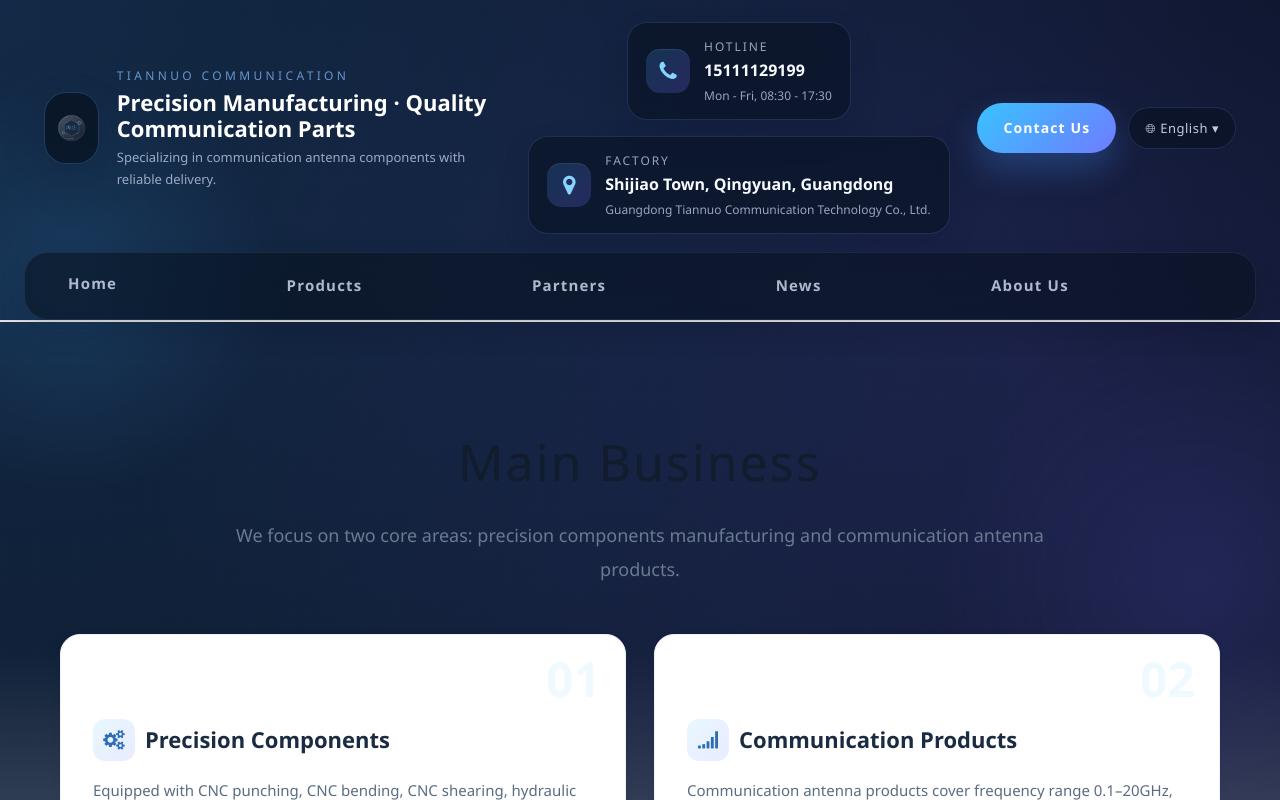
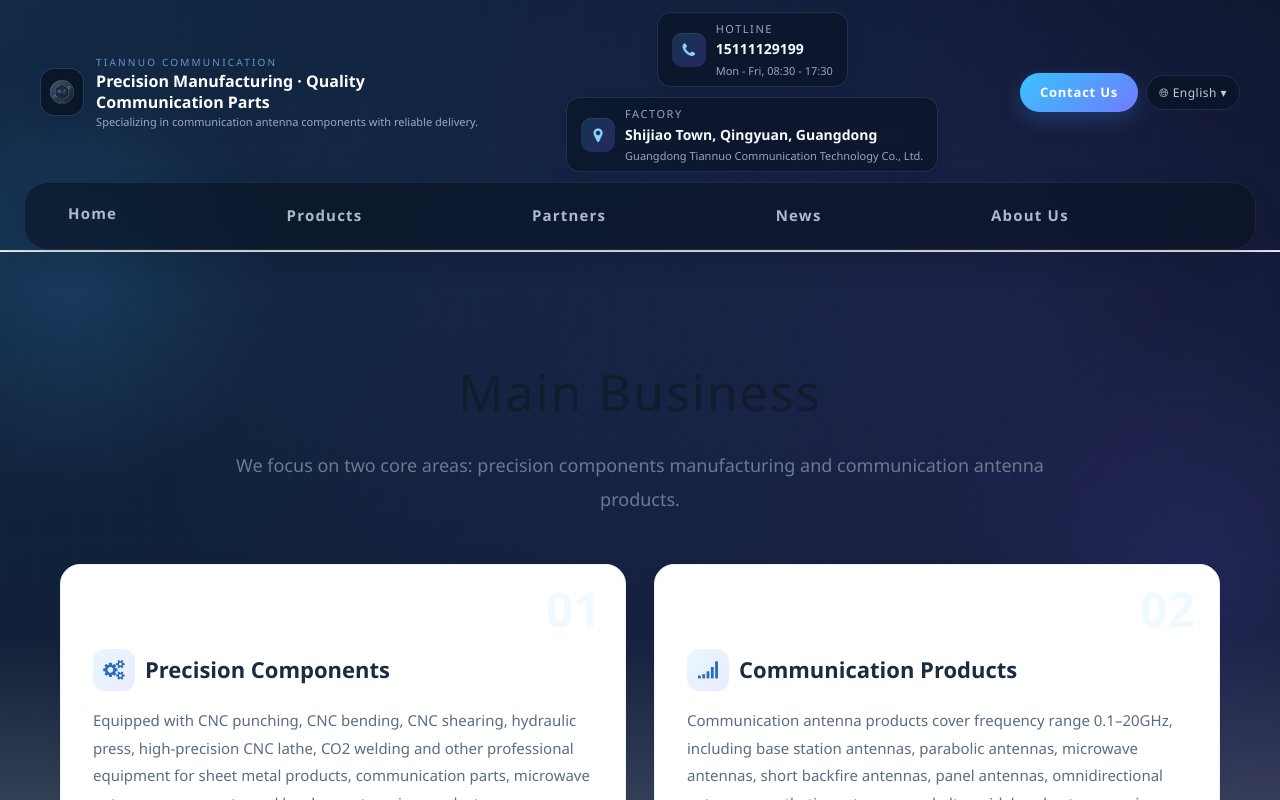
Before and after one commit to tuofangl-stack/hongda, a Vue app in the folder portal-ui/: page /admin#/index in a window 1280 px wide. Shown: the top 800 px of the page. Built offline with nearby package versions, Linux system fonts and the light colour scheme; no server answers.

Commit message:
fix: 更新网页标题为天诺通讯，Header排版更紧凑精致

```diff
--- a/portal-ui/public/index.html
+++ b/portal-ui/public/index.html
@@ -4,9 +4,9 @@
     <meta charset="utf-8">
     <meta http-equiv="X-UA-Compatible" content="IE=edge">
     <meta name="viewport" content="width=device-width,initial-scale=1.0">
-    <meta name="description" content="汨罗市鸿达制冷专注汽车空调铜件、配件制造与精密工艺服务，提供稳定可靠的产品与解决方案。">
+    <meta name="description" content="广东天诺通讯科技有限公司专注通信天线零部件与精密钣金制造，国内基站天线钣金部件第一梯队主力制造商。">
     <link rel="icon" href="<%= BASE_URL %>favicon.ico">
-    <title>汨罗市鸿达制冷 | 精密制造与品质服务</title>
+    <title>广东天诺通讯科技有限公司 | Guangdong Tiannuo Communication Technology</title>
   </head>
   <body>
     <noscript>
--- a/portal-ui/src/components/common/header/Header.vue
+++ b/portal-ui/src/components/common/header/Header.vue
@@ -102,11 +102,11 @@ export default {
 .header{
 	max-width: 1240px;
 	margin: 0 auto;
-	padding: 22px 24px 18px;
+	padding: 12px 20px 10px;
 	display: flex;
 	align-items: center;
 	justify-content: space-between;
-	gap: 24px;
+	gap: 16px;
 	transition: transform .3s ease, opacity .3s ease;
 }
 
@@ -117,22 +117,22 @@ export default {
 .header-left{
 	display: flex;
 	align-items: center;
-	gap: 18px;
+	gap: 12px;
 	min-width: 0;
 }
 
 .brand-mark{
-	width: 72px;
-	height: 72px;
-	border-radius: 22px;
+	width: 48px;
+	height: 48px;
+	border-radius: 14px;
 	background: rgba(7, 18, 32, 0.78);
 	border: 1px solid rgba(112, 166, 255, 0.24);
-	box-shadow: 0 18px 40px rgba(7, 18, 32, 0.18);
+	box-shadow: 0 8px 20px rgba(7, 18, 32, 0.14);
 	backdrop-filter: blur(14px);
 	display: flex;
 	align-items: center;
 	justify-content: center;
-	padding: 12px;
+	padding: 8px;
 }
 
 .brand-mark img{
@@ -143,27 +143,27 @@ export default {
 .brand-copy{
 	display: flex;
 	flex-direction: column;
-	gap: 4px;
+	gap: 1px;
 	color: #dbe7ff;
 }
 
 .brand-copy__eyebrow{
-	font-size: 12px;
-	letter-spacing: .28em;
+	font-size: 10px;
+	letter-spacing: .22em;
 	text-transform: uppercase;
 	color: rgba(135, 192, 255, 0.72);
 }
 
 .brand-copy strong{
-	font-size: 22px;
-	line-height: 1.2;
+	font-size: 16px;
+	line-height: 1.3;
 	color: #ffffff;
 }
 
 .brand-copy p{
 	margin: 0;
-	font-size: 13px;
-	line-height: 1.7;
+	font-size: 11px;
+	line-height: 1.5;
 	color: rgba(219, 231, 255, 0.68);
 }
 
@@ -171,30 +171,30 @@ export default {
 	display: flex;
 	align-items: center;
 	justify-content: center;
-	gap: 16px;
+	gap: 10px;
 	flex-wrap: wrap;
 }
 
 .header-item{
 	display: flex;
 	align-items: center;
-	gap: 14px;
-	padding: 14px 18px;
-	border-radius: 20px;
+	gap: 10px;
+	padding: 8px 14px;
+	border-radius: 14px;
 	background: rgba(7, 18, 32, 0.6);
 	border: 1px solid rgba(120, 154, 255, 0.18);
-	box-shadow: 0 12px 30px rgba(5, 12, 24, 0.12);
+	box-shadow: 0 6px 16px rgba(5, 12, 24, 0.1);
 	backdrop-filter: blur(14px);
 }
 
 .contact-icon{
-	width: 44px;
-	height: 44px;
-	border-radius: 14px;
+	width: 34px;
+	height: 34px;
+	border-radius: 10px;
 	display: inline-flex;
 	align-items: center;
 	justify-content: center;
-	font-size: 22px;
+	font-size: 16px;
 	background: linear-gradient(135deg, rgba(65, 176, 255, 0.18), rgba(122, 100, 255, 0.24));
 	color: #88d4ff;
 	box-shadow: inset 0 1px 0 rgba(255,255,255,.08);
@@ -207,20 +207,20 @@ export default {
 }
 
 .item-label{
-	font-size: 12px;
-	letter-spacing: .16em;
+	font-size: 10px;
+	letter-spacing: .14em;
 	text-transform: uppercase;
 	color: rgba(147, 176, 221, 0.72);
 }
 
 .item strong{
-	font-size: 16px;
+	font-size: 14px;
 	color: #f7fbff;
 }
 
 .item span{
-	font-size: 12px;
-	line-height: 1.6;
+	font-size: 11px;
+	line-height: 1.4;
 	color: rgba(208, 221, 241, 0.72);
 }
 
@@ -228,7 +228,7 @@ export default {
 	flex-shrink: 0;
 	display: flex;
 	align-items: center;
-	gap: 12px;
+	gap: 8px;
 }
 
 .lang-switcher {
@@ -238,12 +238,12 @@ export default {
 .lang-btn {
 	display: inline-flex;
 	align-items: center;
-	padding: 10px 16px;
+	padding: 7px 12px;
 	border-radius: 999px;
 	background: rgba(7, 18, 32, 0.6);
 	border: 1px solid rgba(120, 154, 255, 0.18);
 	color: rgba(226, 235, 255, 0.85);
-	font-size: 13px;
+	font-size: 12px;
 	cursor: pointer;
 	transition: all 0.3s ease;
 	backdrop-filter: blur(14px);
@@ -293,14 +293,14 @@ export default {
 	display: inline-flex;
 	align-items: center;
 	justify-content: center;
-	padding: 14px 26px;
+	padding: 9px 20px;
 	border-radius: 999px;
 	background: linear-gradient(135deg, #39c3ff 0%, #6f7bff 100%);
-	box-shadow: 0 16px 32px rgba(65, 149, 255, 0.28);
+	box-shadow: 0 8px 20px rgba(65, 149, 255, 0.22);
 	color: #fff;
-	font-size: 14px;
+	font-size: 13px;
 	font-weight: 600;
-	letter-spacing: .08em;
+	letter-spacing: .06em;
 	text-decoration: none;
 	transition: transform .3s ease, box-shadow .3s ease, filter .3s ease;
 }
```
